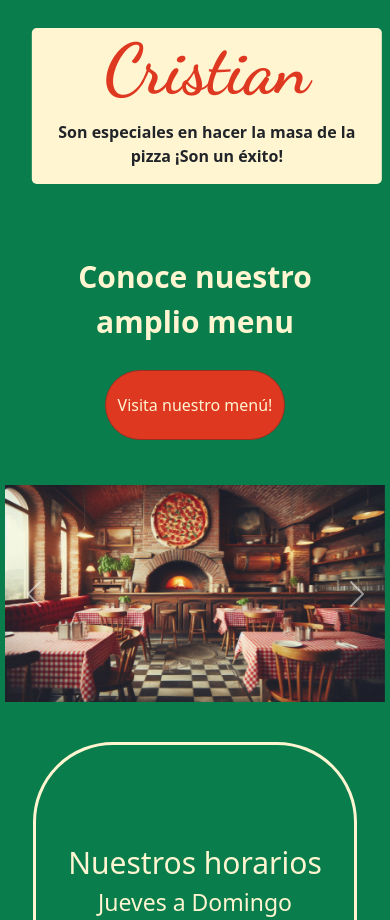
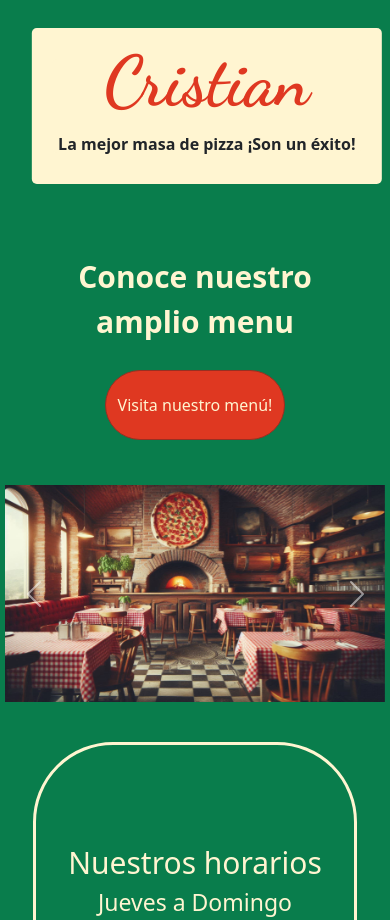
Before and after one commit to nachods/frontend-fsdeveloper, a React (Create React App) app: page /home in a window 390 px wide. Shown: the part 940-1860 px from the top of the page. Built offline with nearby package versions, Linux system fonts and the light colour scheme.

Commit message:
Home Terminado Mobile

```diff
--- a/src/components/Carousel Testimonios/CarouselComponent.js
+++ b/src/components/Carousel Testimonios/CarouselComponent.js
@@ -13,7 +13,7 @@ const CarouselComponent = () => {
         <div className={styles.carouselItem}>
           <SubCarousel
             nombre={"Cristian"}
-            msj={"Son especiales en hacer la masa de la pizza ¡Son un éxito!"}
+            msj={"La mejor masa de pizza ¡Son un éxito!"}
           />
         </div>
         <div className={styles.carouselItem}>
```
